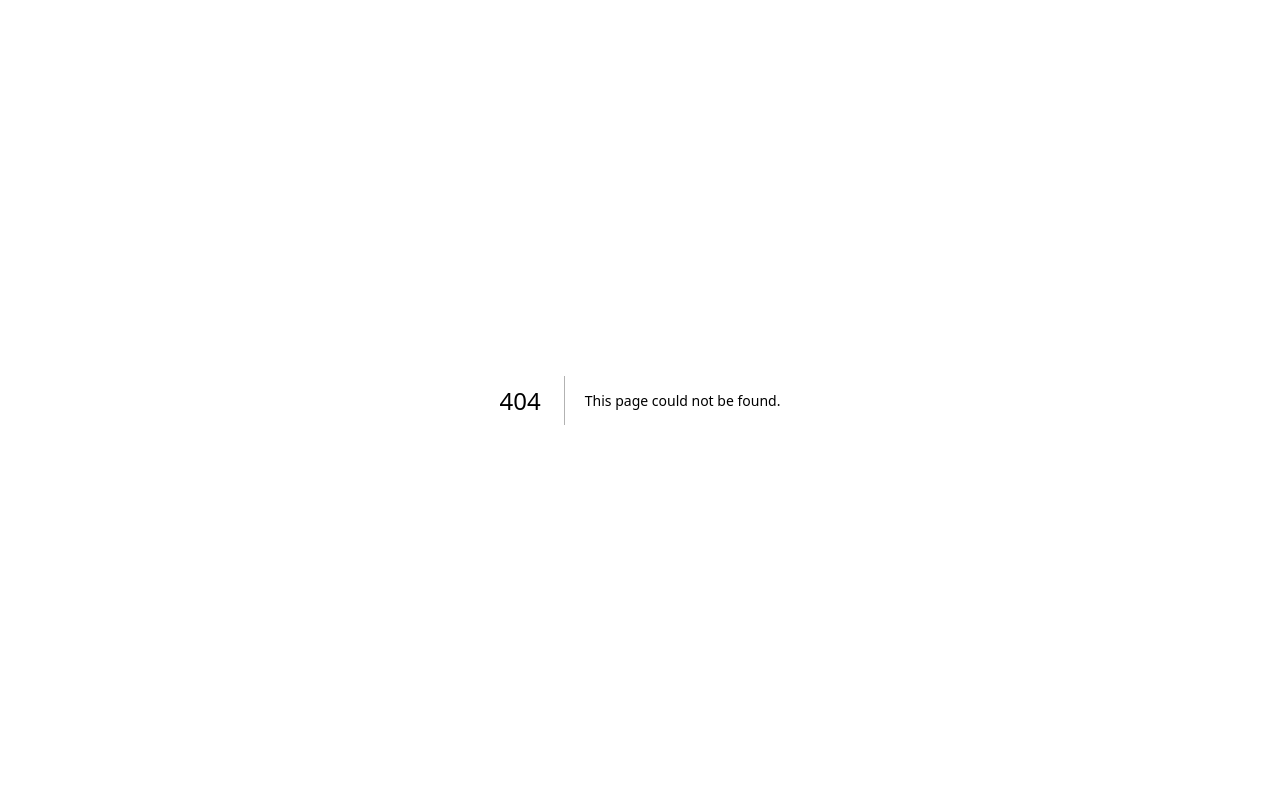
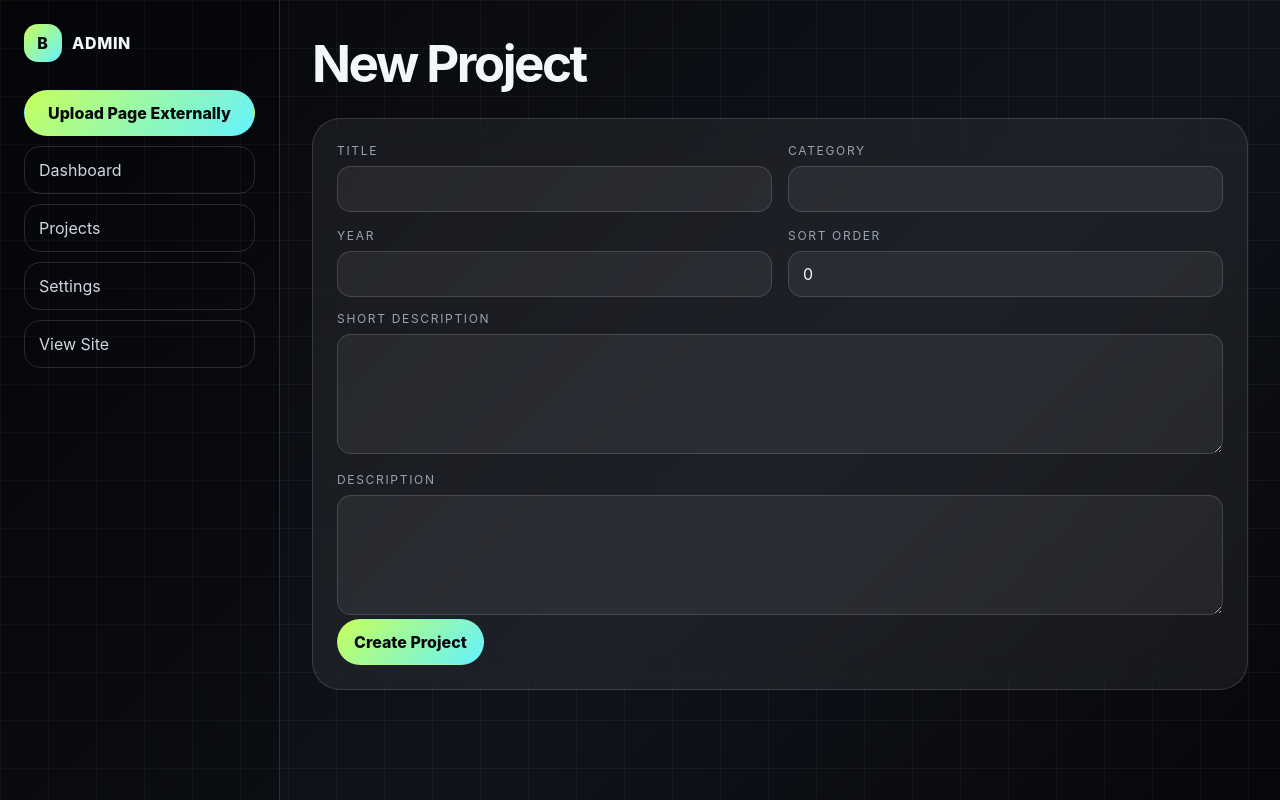
Before and after one commit to bestieon/bestedesign-portfolio, a Next.js app: page /admin/projects/new in a window 1280 px wide. Before the commit this address had no page. Built offline with nearby package versions, Linux system fonts and the light colour scheme.

Commit message:
Add new project page

```diff
--- /dev/null
+++ b/app/admin/projects/new/page.tsx
@@ -0,0 +1,39 @@
+'use client';
+
+import AdminShell from '@/components/AdminShell';
+import { getSupabaseBrowser } from '@/lib/supabase';
+import { toSlug } from '@/lib/slug';
+import { useState } from 'react';
+import { useRouter } from 'next/navigation';
+
+export default function NewProjectPage() {
+  const router = useRouter();
+  const [form, setForm] = useState({ title: '', category: '', year: '', short_description: '', description: '', sort_order: 0, is_published: true });
+  const [message, setMessage] = useState('');
+
+  async function submit(event: React.FormEvent) {
+    event.preventDefault();
+    const supabase = getSupabaseBrowser();
+    const { data, error } = await supabase.from('projects').insert({ ...form, slug: toSlug(form.title) }).select('id').single();
+    if (error) { setMessage(error.message); return; }
+    router.push(`/admin/projects/${data.id}`);
+  }
+
+  return (
+    <AdminShell>
+      <div className="section-head"><h2>New Project</h2></div>
+      <form className="admin-card" onSubmit={submit}>
+        <div className="form-grid">
+          <div className="field"><label>Title</label><input value={form.title} onChange={(e) => setForm({ ...form, title: e.target.value })} required /></div>
+          <div className="field"><label>Category</label><input value={form.category} onChange={(e) => setForm({ ...form, category: e.target.value })} /></div>
+          <div className="field"><label>Year</label><input value={form.year} onChange={(e) => setForm({ ...form, year: e.target.value })} /></div>
+          <div className="field"><label>Sort Order</label><input type="number" value={form.sort_order} onChange={(e) => setForm({ ...form, sort_order: Number(e.target.value) })} /></div>
+        </div>
+        <div className="field" style={{ marginTop: 14 }}><label>Short Description</label><textarea value={form.short_description} onChange={(e) => setForm({ ...form, short_description: e.target.value })} /></div>
+        <div className="field" style={{ marginTop: 14 }}><label>Description</label><textarea value={form.description} onChange={(e) => setForm({ ...form, description: e.target.value })} /></div>
+        {message ? <p className="notice">{message}</p> : null}
+        <button className="btn primary" type="submit">Create Project</button>
+      </form>
+    </AdminShell>
+  );
+}
```
